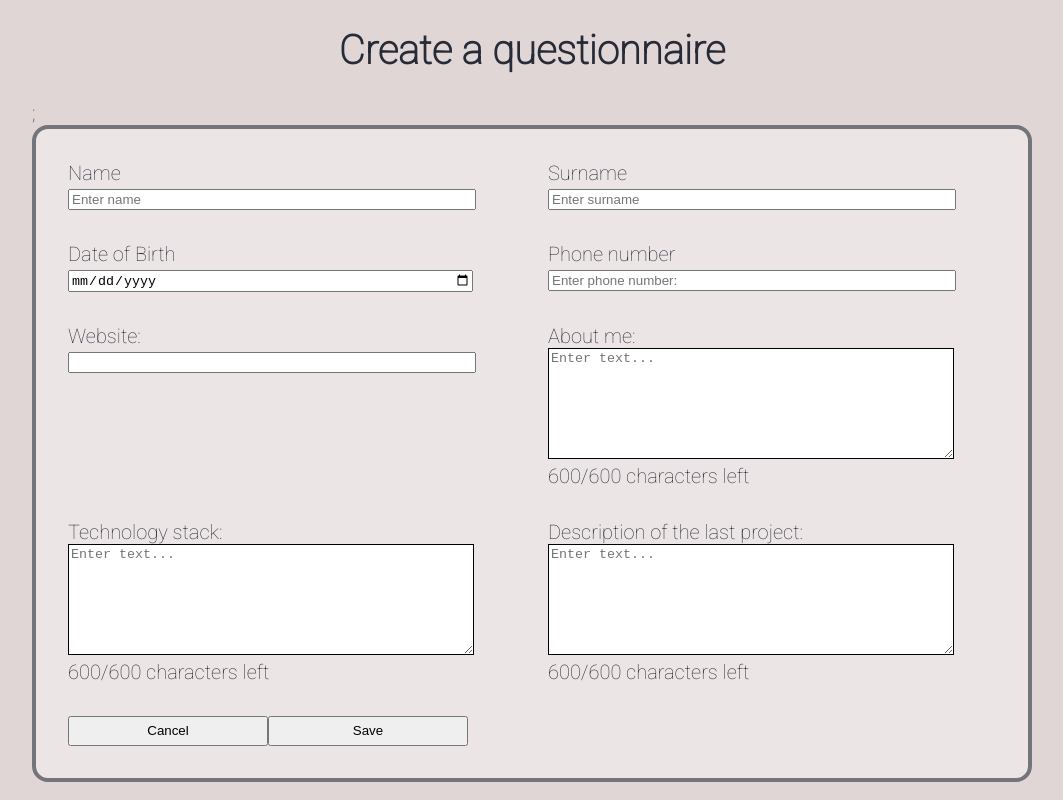
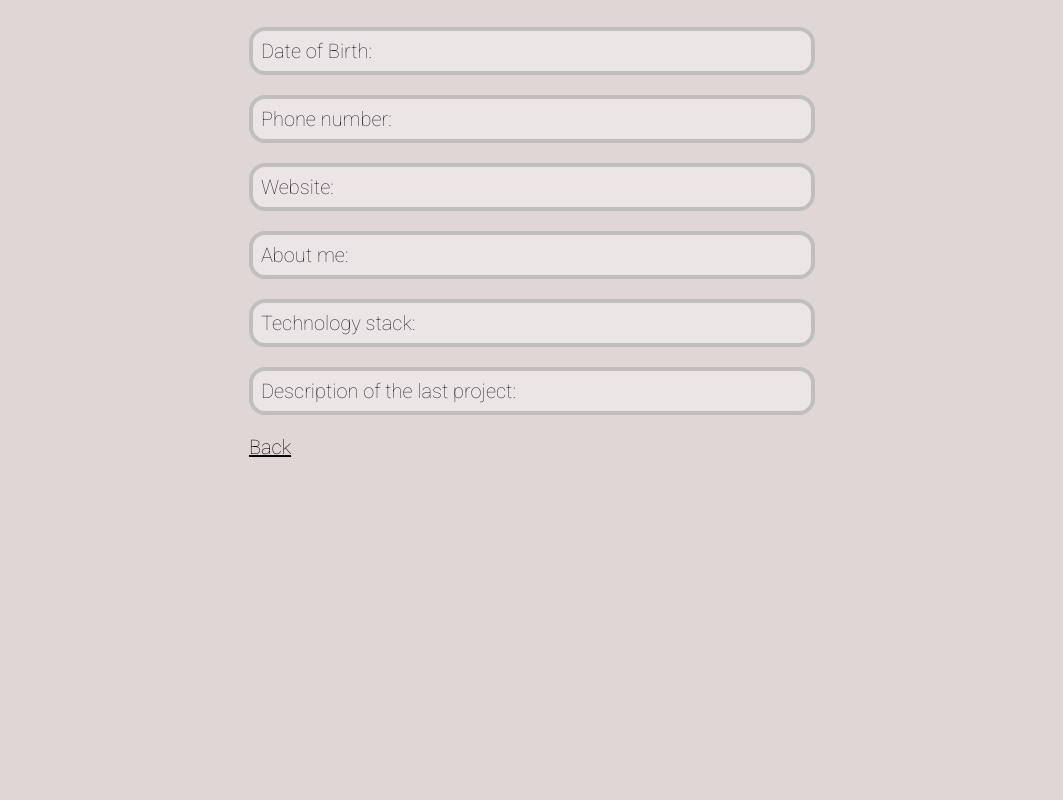
Before and after one commit to shevvss/andersen-question, a React (Create React App) app: page /show in a window 1280 px wide. Shown: the whole page, without its empty margins (108-1171 px from the left). Built offline with nearby package versions, Linux system fonts and the light colour scheme.

Commit message:
add routers

```diff
--- a/src/App.js
+++ b/src/App.js
@@ -1,13 +1,18 @@
 import React from 'react';
 import './App.css';
 import Form from './Components/Form/Form';
+import { BrowserRouter, Route, Routes } from 'react-router-dom';
+import ShowQuestionnaire from './Components/Show/ShowQuestionnaire';
 
 class App extends React.Component {
   render() {
     return (
-      <>
-        <Form />
-      </>
+      <BrowserRouter>
+        <Routes>
+          <Route path='/' element={<Form />} />
+          <Route path='/show' element={<ShowQuestionnaire />} />
+        </Routes>
+      </BrowserRouter>
     );
   }
 }
--- a/src/Components/Form/Form.js
+++ b/src/Components/Form/Form.js
@@ -3,181 +3,7 @@ import InputWithLabel from './InputWithLabel';
 import styles from './Styles.module.css';
 import TextareaWithLabel from './TextareaWithLabel';
 import Header from '../Header/Header';
-import ShowQuestionnaire from '../Show/ShowQuestionnaire';
-
-// class Form extends React.Component {
-//   constructor(props) {
-//     super(props);
-//     this.userState = {
-// firstName: '',
-// surname: '',
-// phone: '',
-// website: '',
-// birthday: '',
-// personality: '',
-// stack: '',
-// description: '',
-// submitted: false,
-//     };
-
-//   this.baseState = Object.assign({}, this.userState);
-//   this.onChange = this.onChange.bind(this);
-//   this.handleSubmit = this.handleSubmit.bind(this);
-//   this.onBlur = this.onBlur.bind(this);
-//   this.onPhoneChange = this.onPhoneChange.bind(this);
-// }
-
-// handleSubmit(event) {
-//   event.preventDefault();
-//   this.setState({ submitted: true });
-// }
-
-// resetForm = () => {
-//   this.setState(this.baseState);
-// };
-
-// onChange(event) {
-//   this.setState({ [event.target.id]: event.target.value });
-// }
-
-// onPhoneChange(event) {
-//   const mask = event.target.value
-//     .replace(/\D/g, '')
-//     .match(/(\d{0,1})(\d{0,4})(\d{0,2})(\d{0,2})/);
-//   const value = mask
-//     .slice(1, 5)
-//     .filter((item) => item !== '')
-//     .join('-');
-//   this.setState({ [event.target.id]: value });
-// }
-
-// onBlur(event) {
-//   this.setState({ [event.target.id]: event.target.value.trim() });
-// }
-
-//   render() {
-// if (!this.userState.submitted) {
-//   return (
-//     <div className={styles.container}>
-//       <Header />
-//       <form onSubmit={this.handleSubmit}>
-//         <InputWithLabel
-//           label='Name'
-//           labelFor='name'
-//           type='text'
-//           id='firstName'
-//           placeholder='Enter name'
-//           value={this.userState.firstName}
-//           onChange={this.onChange}
-//           onBlur={this.onBlur}
-//           pattern='^[A-ZА-Я].*'
-//           title='Name should start with a capital letter'
-//         />
-
-//         <InputWithLabel
-//           label='Surname'
-//           labelFor='surname'
-//           type='text'
-//           id='surname'
-//           placeholder='Enter surname'
-//           value={this.userState.surname}
-//           onChange={this.onChange}
-//           onBlur={this.onBlur}
-//           pattern='^[A-ZА-Я].*'
-//           title='Surname should start with a capital letter'
-//         />
-
-//         <InputWithLabel
-//           label='Date of Birth'
-//           labelFor='birthday'
-//           type='date'
-//           id='birthday'
-//           value={this.userState.birthday}
-//           onChange={this.onChange}
-//         />
-
-//         <InputWithLabel
-//           label='Phone number'
-//           labelFor='phone'
-//           type='tel'
-//           id='phone'
-//           placeholder='Enter phone number:'
-//           value={this.userState.phone}
-//           onChange={this.onPhoneChange}
-//           onBlur={this.onBlur}
-//           pattern='\d{1}-\d{4}-\d{2}-\d{2}'
-//           title='Number in the format: 7-7777-77-77'
-//         />
-
-//         <InputWithLabel
-//           label='Website:'
-//           labelFor='website'
-//           type='url'
-//           id='website'
-//           value={this.userState.website}
-//           onChange={this.onChange}
-//           onBlur={this.onBlur}
-//           pattern='https?://.+'
-//           title='Include http://'
-//         />
-
-//         <TextareaWithLabel
-//           label='About me'
-//           forLabel='personality'
-//           id='personality'
-//           cols='20'
-//           rows='7'
-//           placeholder='Enter text...'
-//           value={this.userState.personality}
-//           onChange={this.onChange}
-//           onBlur={this.onBlur}
-//           maxLength='600'
-//         />
-
-//         <TextareaWithLabel
-//           label='Technology stack'
-//           forLabel='stack'
-//           id='stack'
-//           cols='20'
-//           rows='7'
-//           placeholder='Enter text...'
-//           value={this.userState.stack}
-//           onChange={this.onChange}
-//           onBlur={this.onBlur}
-//           maxLength='600'
-//         />
-
-//         <TextareaWithLabel
-//           label='Description of the last project'
-//           forLabel='description'
-//           id='description'
-//           cols='20'
-//           rows='7'
-//           placeholder='Enter text...'
-//           value={this.userState.description}
-//           onChange={this.onChange}
-//           onBlur={this.onBlur}
-//           maxLength='600'
-//         />
-
-//         <div>
-//           <button onClick={this.resetForm} type='button'>
-//             Cancel
-//           </button>
-//           <button type='submit'>Save</button>
-//         </div>
-//       </form>
-//     </div>
-//   );
-// } else {
-//   return (
-//     <div className={styles.container}>
-//       <ShowQuestionnaire user={this.userState} />
-//     </div>
-//   );
-//     }
-//   }
-// }
+import { useNavigate } from 'react-router-dom';
 
 const Form = () => {
   const [userState, setState] = useState({
@@ -189,23 +15,19 @@ const Form = () => {
     personality: '',
     stack: '',
     description: '',
-    submitted: false,
   });
 
+  const navigate = useNavigate();
   const baseState = Object.assign({}, userState);
 
   const handleSubmit = (event) => {
     event.preventDefault();
-    setState((userState) => ({
-      ...userState,
-      submitted: true,
-    }));
+    navigate('/show', { state: userState });
   };
 
   const resetForm = () => {
     setState(baseState);
   };
-  // debugger;
   const onChange = (event) => {
     setState((userState) => ({
       ...userState,
@@ -234,7 +56,6 @@ const Form = () => {
     }));
   };
 
-  if (!userState.submitted) {
   return (
     <div className={styles.container}>
       <Header />
@@ -347,14 +168,6 @@ const Form = () => {
       </form>
     </div>
   );
-  } else {
-    debugger;
-    return (
-      <div className={styles.container}>
-        <ShowQuestionnaire user={userState} />
-      </div>
-    );
-  }
 };
 
 export default Form;
--- a/src/Components/Form/Styles.module.css
+++ b/src/Components/Form/Styles.module.css
@@ -13,6 +13,7 @@ body {
 
 .header {
   text-align: center;
+  font-size: 2rem;
 }
 
 form {
--- a/src/Components/Show/ShowQuestionnaire.js
+++ b/src/Components/Show/ShowQuestionnaire.js
@@ -1,37 +1,9 @@
 import React from 'react';
 import stylesShow from './StylesShow.module.css';
+import { Link } from 'react-router-dom';
 
-// class ShowQuestionnaire extends React.Component {
-//   render() {
-// const {
-//   firstName,
-//   surname,
-//   birthday,
-//   phone,
-//   website,
-//   personality,
-//   stack,
-//   description,
-// } = this.props.user;
-// return (
-//   <div className={stylesShow.container}>
-//     <h1 className={stylesShow.header}>
-//       {' '}
-//       {firstName} {surname}
-//     </h1>
-//     <p>Date of Birth: {birthday}</p>
-//     <p>Phone number: {phone}</p>
-//     <p>Website: {website}</p>
-//     <p>About me: {personality}</p>
-//     <p>Technology stack: {stack}</p>
-//     <p>Description of the last project: {description}</p>
-//   </div>
-// );
-//   }
-// }
-
-const ShowQuestionnaire = ({
-  user: {
+const ShowQuestionnaire = () => {
+  const {
     firstName,
     surname,
     birthday,
@@ -40,8 +12,7 @@ const ShowQuestionnaire = ({
     personality,
     stack,
     description,
-  },
-}) => {
+  } = window.history.state.usr || {};
   return (
     <div className={stylesShow.container}>
       <h1 className={stylesShow.header}>
@@ -54,6 +25,9 @@ const ShowQuestionnaire = ({
       <p>About me: {personality}</p>
       <p>Technology stack: {stack}</p>
       <p>Description of the last project: {description}</p>
+      <Link className={stylesShow.backLink} to='/'>
+        Back
+      </Link>
     </div>
   );
 };
--- a/src/Components/Show/StylesShow.module.css
+++ b/src/Components/Show/StylesShow.module.css
@@ -17,7 +17,7 @@ body {
 
 p {
   box-sizing: border-box;
-  padding: 2rem;
+  padding: 0.5rem;
   border-radius: 1rem;
   background-color: hsl(0, 12%, 91%);
   border: 4px solid hsl(0, 0%, 75%);
@@ -25,3 +25,12 @@ p {
   grid-template-columns: 1fr 1fr;
   gap: 2rem;
 }
+
+.container {
+  max-width: 1000px;
+  margin: auto;
+}
+
+.backLink {
+  color: rgb(4, 4, 4);
+}
```
Also changed, not shown: src/Components/Form/TextareaWithLabel.js (+0 -38 lines), src/Components/Header/Header.js (+1 -11 lines). Lines whose indentation alone changed are shown as unchanged.
